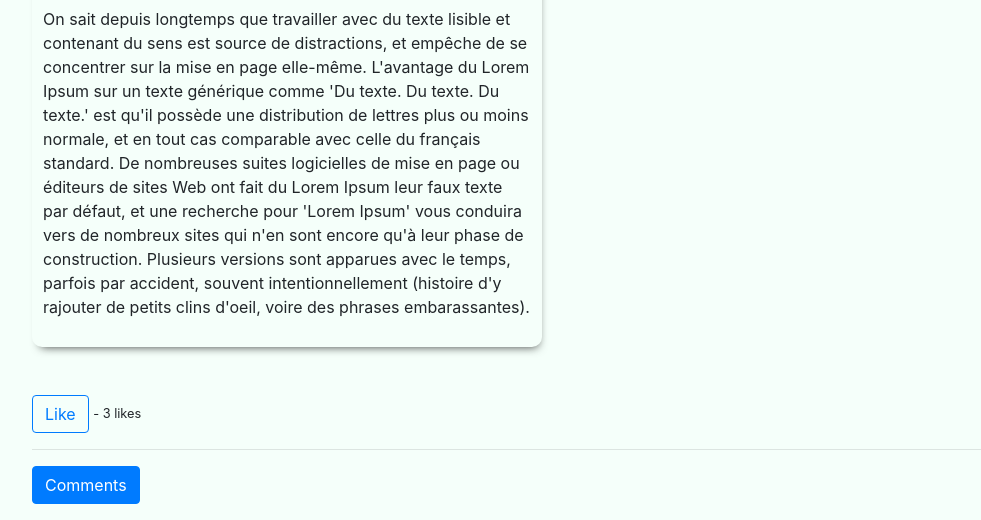
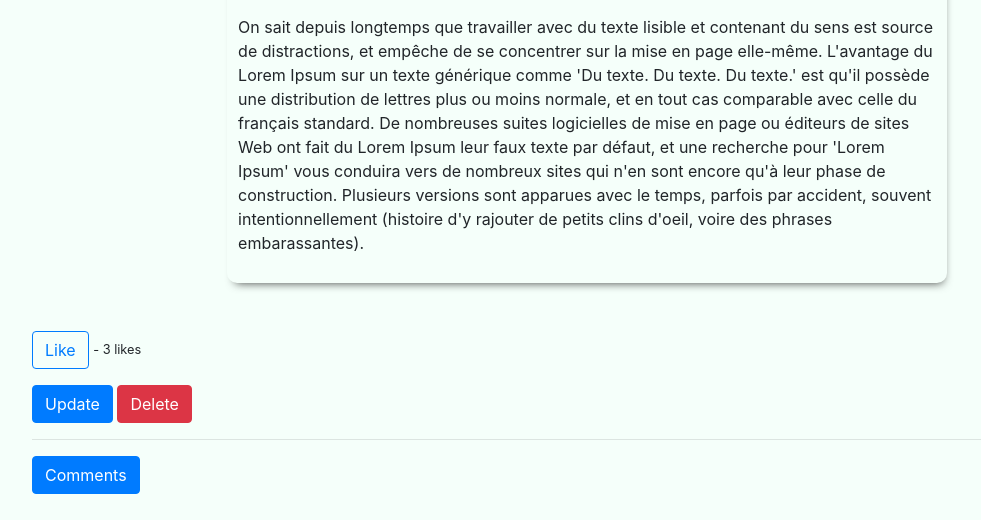
Before and after one commit to shubh2305/Blog_Website, a Django app: page /blog/posts/6/ in a window 1280 px wide. Shown: the part 506-1026 px from the top of the page, without its empty margins (53-1034 px from the left). After the commit the page ends 1000 px from the top, so only its background shows below. Run offline with Django 3.2, Linux system fonts and the light colour scheme; a user stored in the database is signed in; data comes from the database, SQL or seed files in the repository; both versions use the stored data as it was after the commit; some libraries are stand-ins or nearby versions.

Commit message:
Final Commit

```diff
--- a/Blog_Website/settings.py
+++ b/Blog_Website/settings.py
@@ -46,6 +46,7 @@ INSTALLED_APPS = [
     'crispy_forms',
     'ckeditor',
 ]
+
 
 MIDDLEWARE = [
     'django.middleware.security.SecurityMiddleware',
--- a/blog/urls.py
+++ b/blog/urls.py
@@ -21,7 +21,7 @@ urlpatterns = [
     path('posts/<int:pk>/update/', PostUpdateView.as_view(), name='post_update'),
     path('posts/<int:pk>/delete/', PostDeleteView.as_view(), name='post_delete'),
     path('users/<int:pk>/update/', UserUpdateView.as_view(), name='user_update'),
-    path('users/<int:pk>/', UserUpdateView.as_view(), name='profile_view'),
+    path('users/<int:pk>/', views.profile_view, name='profile_view'),
     path('users/makeprofile/', UserCreateView.as_view(), name='create_profile'),
     path('posts/<int:pk>/add_comment/', CommentCreateView.as_view(), name='create_comment'),
     path('posts/<int:pk>/like/', views.LikeView, name='blog_like')
--- a/blog/views.py
+++ b/blog/views.py
@@ -144,7 +144,7 @@ def register_view(request):
                                     password=form.cleaned_data['password1'],
                                     )
             login(request, new_user)
-            return redirect('create_profile')
+            return redirect('home')
     else:
         form = NewUserForm()
     return render(request, 'blog/register.html', {'form':form})
--- a/static/css/styles-index.css
+++ b/static/css/styles-index.css
@@ -1,11 +1,17 @@
 .blog {
-    max-width: 510px;
+    margin: auto;
+    max-width: 720px;
     height: fit-content;
     box-shadow: 2px 6px 10px -6px rgba(0,0,0,0.75);
                 -webkit-box-shadow: 2px 6px 10px -6px rgba(0,0,0,0.75);
                 -moz-box-shadow: 2px 6px 10px -6px rgba(0,0,0,0.75);
     border-radius: 10px;
     padding: 1%;
+}
+
+.container {
+    margin: auto;
+    align-items: center;
 }
 
 .text-right {
--- a/templates/base.html
+++ b/templates/base.html
@@ -3,6 +3,7 @@
 <html>
 
     <head>
+        <meta name="viewport" content="width=device-width, initial-scale=1.0">
         <title>
             {% block title %}
             {% endblock %}
@@ -16,21 +17,25 @@
     <body>
         <nav class="navbar navbar-dark bg-dark mb-5">
             <div class="container-fluid">
-				<a class="navbar-brand" href="#">
+				<h4 class="navbar-brand">
 					Blog
-				</a>
+                </h4>
             </div>
-
+            <a href="{% url 'home' %}" class="ml-3">Home</a>
             <div class="text-right" style="color: white">
                 {% if user.is_authenticated %}
 
-                    <h6> <a href="{% url 'profile_view' user.id %}">{{ user.username }}</a> </h6>
+                    <h6> <p>{{ user.username }}</p> </h6>
                     <a href="{% url 'post_create' %}" class="btn btn-outline-success">Add Post</a>
-                    <a href="{% url 'logout' %}" class="btn btn-outline-danger">Logout</a>
+                    <a href="{% url 'logout' %}" class="btn btn-outline-danger ml-3">Logout</a>
 
                 {% else %}
                     <h6>Anonymous</h6>
+                    <a href="{% url 'login' %}" class="btn btn-primary">Login</a>
+                    <a href="{% url 'register' %}" class="btn btn-outline-primary ml-3">Register</a>
                 {% endif %}
+
+
             </div>
         </nav>
 		<div>
--- a/templates/blog/post_confirm_delete.html
+++ b/templates/blog/post_confirm_delete.html
@@ -19,7 +19,7 @@
             <h1>{{ post.title }}</h1>
             <p>{{ post.body|safe }}</p>
             <button type="submit" class="btn btn-danger">Delete</button>
-            <a href="{% url 'home' %}" class="btn btn-outline-primary">Cancel</a>
+            <a href="{% url 'post_detail' post.id %}" class="btn btn-outline-primary">Cancel</a>
         </form>
     </div>
 
--- a/templates/blog/post_detail.html
+++ b/templates/blog/post_detail.html
@@ -26,6 +26,10 @@
             <button class="btn btn-outline-primary">Like</button>
             <small> - {{ post.likes.count }} likes</small>
         </form>
+        {% if request.user == post.author %}
+            <a href="{% url 'post_update' post.id %}" class="btn btn-primary">Update</a>
+            <a href="{% url 'post_delete' post.id %}" class="btn btn-danger">Delete</a>
+        {% endif %}
         <hr>
 
         <p>
--- a/templates/blog/post_form.html
+++ b/templates/blog/post_form.html
@@ -13,7 +13,7 @@
 
 {% block content %}
     <div class="container mb-6">
-        <form action="" method="POST" class="form-group">
+        <form action="" method="POST" class="form-group mb-5">
             {% csrf_token %}
             {{ form.media }}
             {{ form|crispy }}
--- a/templates/blog/profile_form.html
+++ b/templates/blog/profile_form.html
@@ -27,9 +27,10 @@
                     {{ form|crispy }}
                 </div>
 
-                {% if profile.user == request.user %}
+
                     <button type="submit" class="btn btn-success">Submit</button>
-                {% endif %}
+
+
             </form>
         </div>
     </div>
--- a/templates/index.html
+++ b/templates/index.html
@@ -18,7 +18,7 @@
         {% for post in posts %}
             <div class="blog shadow-sm p-3 mb-5 bg-white">
                 <h1>{{ post.title }}</h1>
-                <strong> <a href="{% url 'profile_view' post.author.id %}">{{ post.author }}</a></strong>
+                <strong> <p>{{ post.author }}</p></strong>
                 <small>{{ post.date_created }}</small>
                 <p>{{ post.body|safe|truncatewords:40 }}</p>
 
```
Also changed, not shown: Blog_Website/urls.py (line endings or trailing spaces), db.sqlite3.
